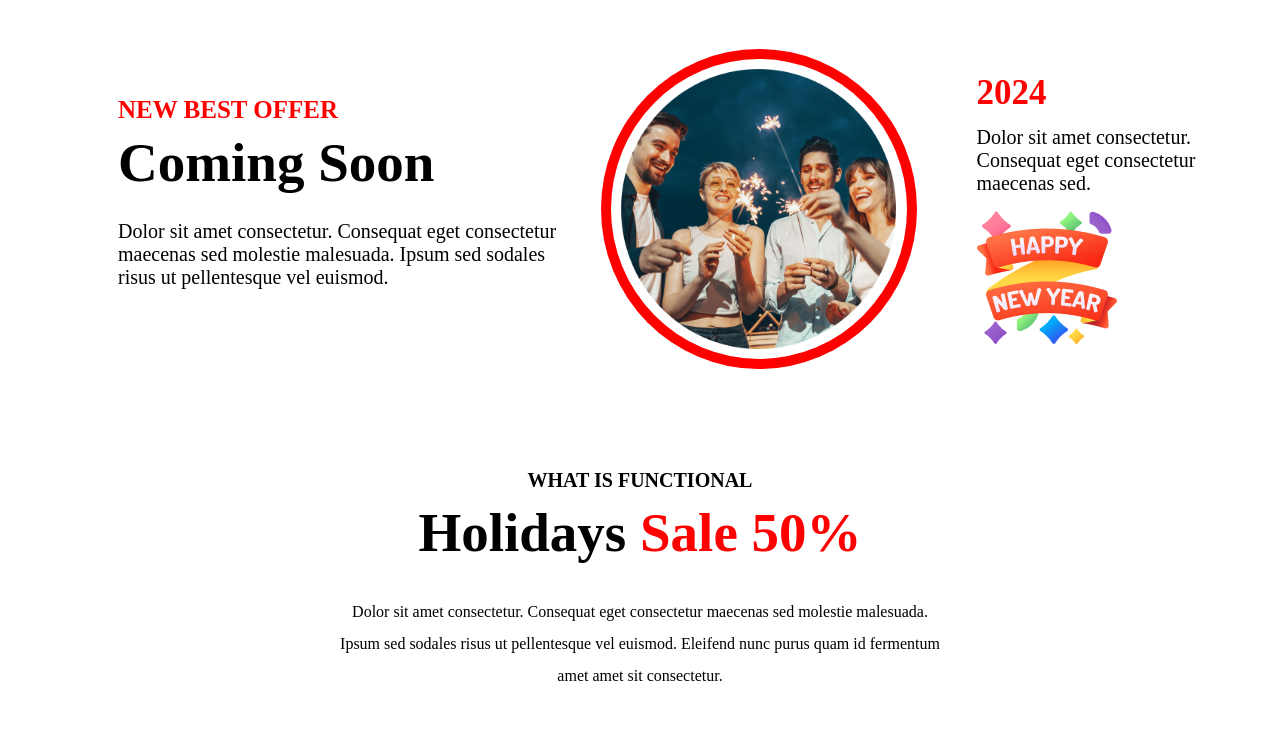
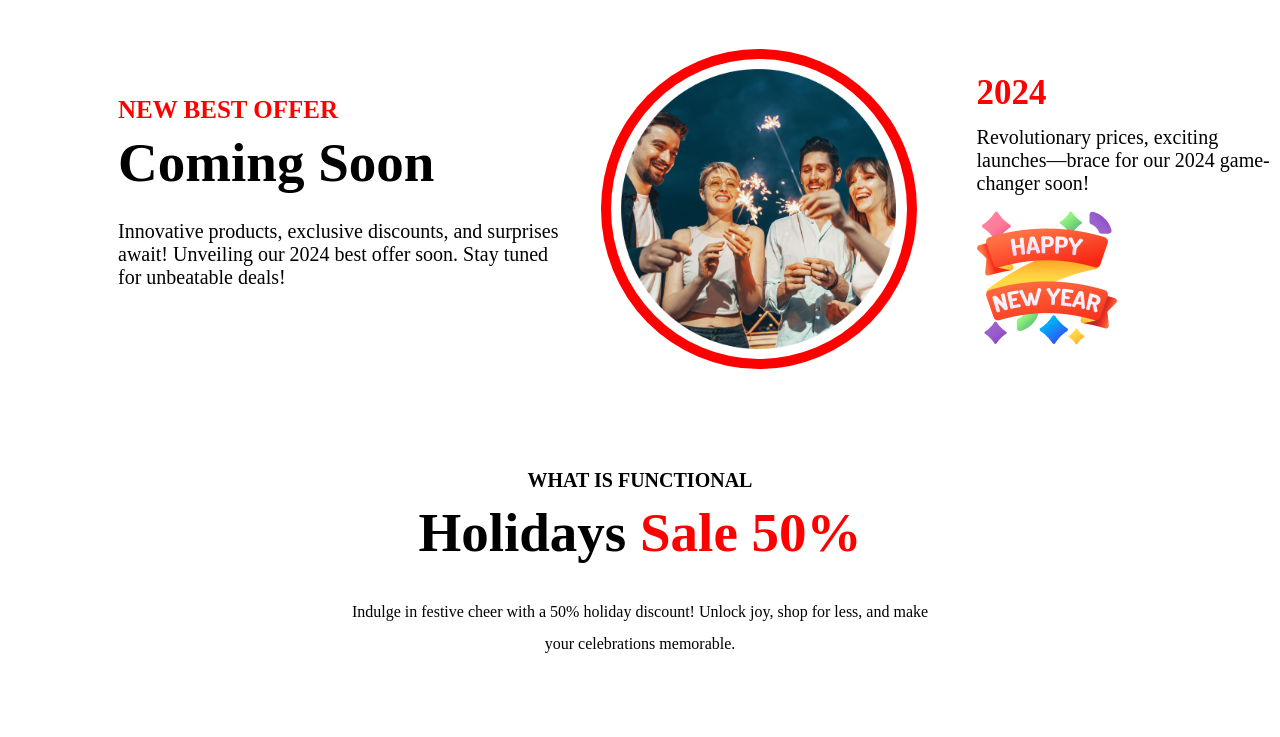
Before and after one commit to sagor3718/first-assignment, a plain HTML site: page index.html in a window 1280 px wide. Shown: the part 2920-3657 px from the top of the page. Drawn offline with Linux system fonts and the light colour scheme.

Commit message:
description added

```diff
--- a/index.html
+++ b/index.html
@@ -11,6 +11,7 @@
     <div class="banner-img">
 
       <img src="./resources/Banner Image.png" alt="" />
+
       <div class="banner-text">
         <div class="ban-text">
           <h1 class="hapy1">Happy New Year</h1>
@@ -41,9 +42,8 @@
           <h1 class="pb-text1">Welcome to</h1>
           <h1 class="pb-text2">midnight party</h1>
           <p class="pb-text3">
-            Dolor sit amet consectetur. Consequat eget consectetur maecenas sed
-            molestie malesuada. Ipsum sed sodales risus ut pellentesque vel
-            euismod.
+            Sparkling midnight celebration with lively music, dazzling lights,
+            laughter, and joy. Embrace the new year with unforgettable moments and endless fun.
           </p>
           <h1 class="pb-text4">Join Now</h1>
         </div>
@@ -70,9 +70,8 @@
         <h1 class="b-offer1t1">NEW BEST OFFER</h1>
         <h1 class="b-offer1t2">Coming Soon</h1>
         <p class="b-offer1t3">
-          Dolor sit amet consectetur. Consequat eget consectetur maecenas sed
-          molestie malesuada. Ipsum sed sodales risus ut pellentesque vel
-          euismod.
+          Innovative products, exclusive discounts, and surprises await!
+          Unveiling our 2024 best offer soon. Stay tuned for unbeatable deals!
         </p>
       </div>
       <div class="b-offer2">
@@ -86,7 +85,7 @@
       <div class="b-offer3">
         <h1 class="b-offer3t1">2024</h1>
         <h1 class="b-offer3t2">
-          Dolor sit amet consectetur. Consequat eget consectetur maecenas sed.
+          Revolutionary prices, exciting launches—brace for our 2024 game-changer soon!
         </h1>
         <img
           src="./resources/Group 96.png"
@@ -99,9 +98,8 @@
       <h1 class="holyst1">WHAT IS FUNCTIONAL</h1>
       <h1 class="holyst2">Holidays <span>Sale 50%</span></h1>
       <p class="holyst3">
-        Dolor sit amet consectetur. Consequat eget consectetur maecenas sed
-        molestie malesuada. Ipsum sed sodales risus ut pellentesque vel euismod.
-        Eleifend nunc purus quam id fermentum amet amet sit consectetur.
+        Indulge in festive cheer with a 50% holiday discount!
+         Unlock joy, shop for less, and make your celebrations memorable.
       </p>
     </div>
 
@@ -138,9 +136,8 @@
         <h1 class="giftt1">THE BEST GIFTS</h1>
         <h1 class="giftt2">Our Awesome Portfolio</h1>
         <h1 class="giftt3">
-          Dolor sit amet consectetur. Consequat eget consectetur maecenas sed
-          molestie malesuada. Ipsum sed sodales risus ut pellentesque vel
-          euismod.
+          Explore our exceptional portfolio—innovative solutions, creative designs, and successful projects.
+          Witness excellence unfold through our diverse and impactful work.
         </h1>
       </div>
       <div class="giftimg">
@@ -192,8 +189,8 @@
       />
       <h1 class="subt1">Subscribe Newsletter</h1>
       <h1 class="subt2">
-        Dolor sit amet consectetur. Consequat eget consectetur maecenas sed
-        molestie malesuada. Ipsum sed sodales risus ut pellentesque vel euismod.
+        Stay updated! Subscribe to our newsletter for exclusive deals,
+         exciting updates, and special offers delivered straight to your inbox.
       </h1>
       <div class="subb">
         <input type="text" placeholder="user@gmail.com" />
--- a/style.css
+++ b/style.css
@@ -5,10 +5,11 @@
   .banner-img img {
     width: 100%;
   }
-  .wraper {
+  .wraper{
     width: 100%;
     background-color: rgba(128, 127, 127, 0.6);
   }
+
   .banner-text {
     margin-top: 10px;
 
```
